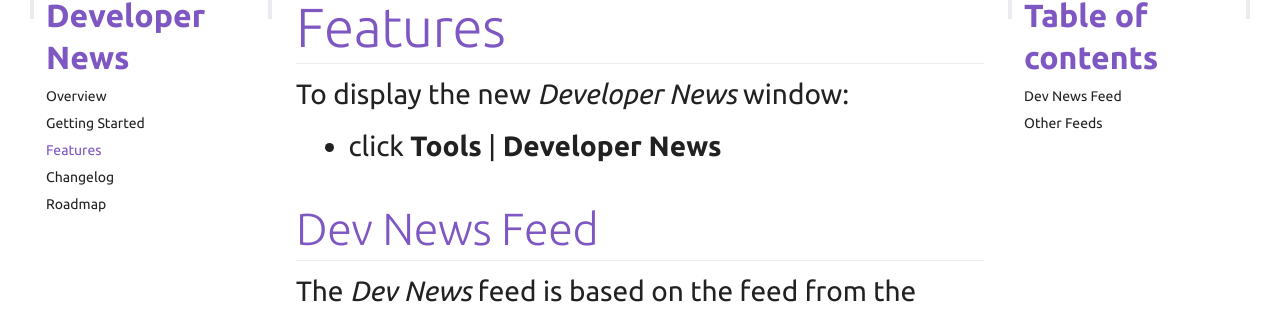
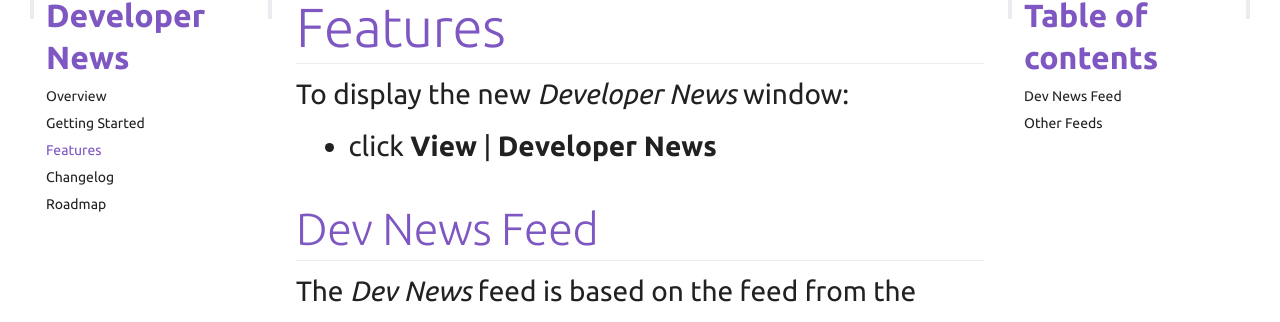
Before and after one commit to luminous-software/developer-news, an MkDocs documentation site: the page built from docs-source/features.md, in a window 1280 px wide and 900 px high. Shown: the part 107-429 px from the top of the window. Built offline with MkDocs 1.6.1 and Material for MkDocs 9.7.7, drawn with Linux system fonts in a browser that asks for light colours; old or Windows-style settings are respelled for this version of MkDocs.

Commit message:
Fix copy error (issue #3)
#843

Related Work Items: #842

```diff
--- a/docs-source/features.md
+++ b/docs-source/features.md
@@ -1,6 +1,6 @@
 To display the new *Developer News* window:
 
-- click **Tools** | **Developer News**
+- click **View** | **Developer News**
 
 ## Dev News Feed
 
```
